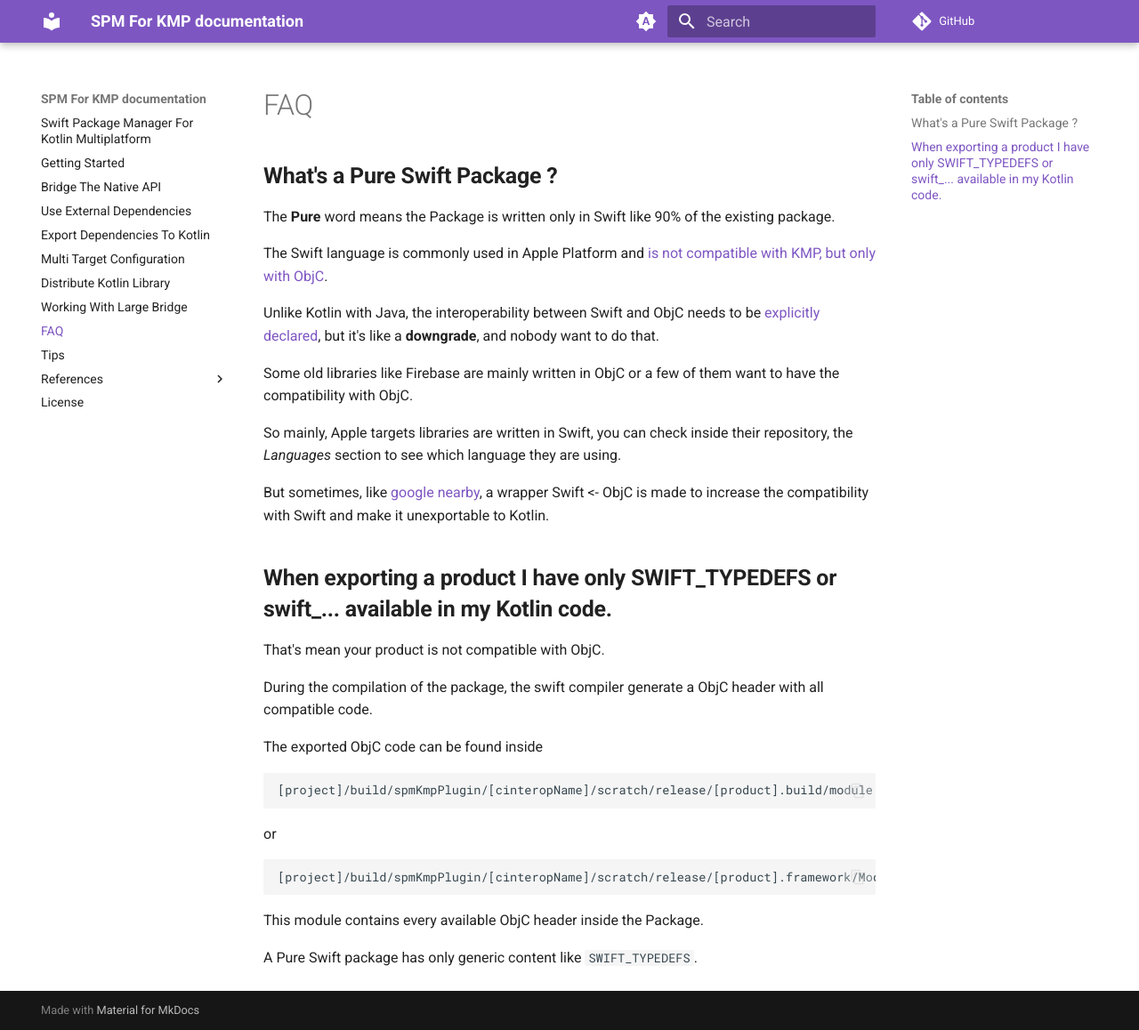
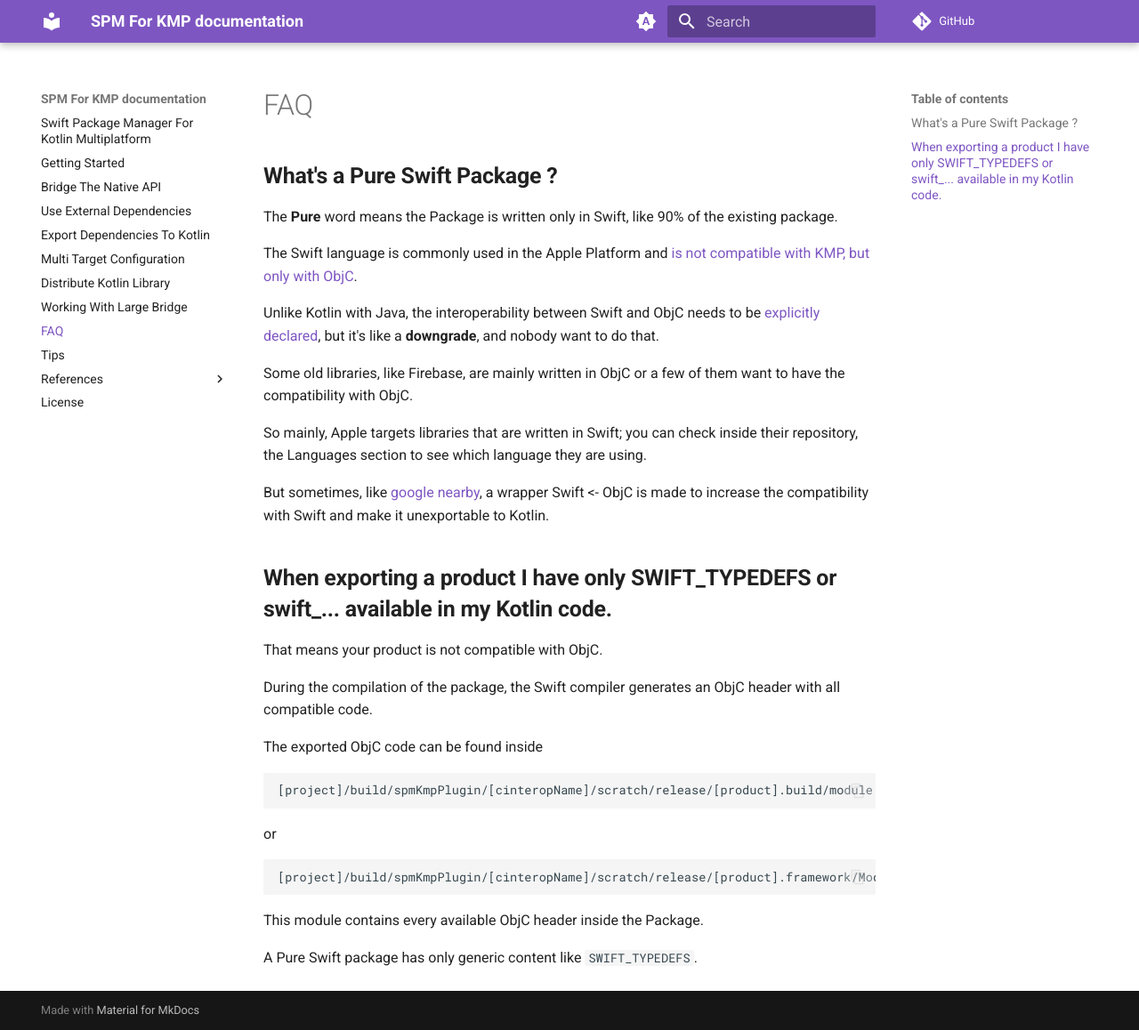
Before and after one commit to frankois944/spm4Kmp, an MkDocs documentation site: the page built from website/docs/faq.md, in a window 1280 px wide and 1158 px high. Shown: the whole window at 89% size. Built offline with MkDocs 1.6.1 and Material for MkDocs 9.7.7, drawn with Linux system fonts in a browser that asks for light colours; comment, search, counter and statistics services are not loaded.

````diff
--- a/website/docs/faq.md
+++ b/website/docs/faq.md
@@ -2,23 +2,23 @@
 
 ## **What's a Pure Swift Package ?**
 
-The **Pure** word means the Package is written only in Swift like 90% of the existing package.
+The **Pure** word means the Package is written only in Swift, like 90% of the existing package.
 
-The Swift language is commonly used in Apple Platform and [is not compatible with KMP, but only with ObjC](https://kotlinlang.org/docs/native-objc-interop.html#importing-swift-objective-c-libraries-to-kotlin).
+The Swift language is commonly used in the Apple Platform and [is not compatible with KMP, but only with ObjC](https://kotlinlang.org/docs/native-objc-interop.html#importing-swift-objective-c-libraries-to-kotlin).
 
 Unlike Kotlin with Java, the interoperability between Swift and ObjC needs to be [explicitly declared](https://www.hackingwithswift.com/example-code/language/what-is-the-objc-attribute), but it's like a **downgrade**, and nobody want to do that.
 
-Some old libraries like Firebase are mainly written in ObjC or a few of them want to have the compatibility with ObjC.
+Some old libraries, like Firebase, are mainly written in ObjC or a few of them want to have the compatibility with ObjC.
 
-So mainly, Apple targets libraries are written in Swift, you can check inside their repository, the *Languages* section to see which language they are using.
+So mainly, Apple targets libraries that are written in Swift; you can check inside their repository, the Languages section to see which language they are using.
 
 But sometimes, like [google nearby](https://github.com/frankois944/spm4Kmp/issues/68), a wrapper Swift <- ObjC is made to increase the compatibility with Swift and make it unexportable to Kotlin.
 
 ## **When exporting a product I have only SWIFT_TYPEDEFS or swift_... available in my Kotlin code.**
 
-That's mean your product is not compatible with ObjC.
+That means your product is not compatible with ObjC.
 
-During the compilation of the package, the swift compiler generate a ObjC header with all compatible code.
+During the compilation of the package, the Swift compiler generates an ObjC header with all compatible code.
 
 The exported ObjC code can be found inside
 ```
--- a/website/mkdocs.yml
+++ b/website/mkdocs.yml
@@ -1,7 +1,7 @@
 site_name: SPM For KMP documentation
 repo_url: https://github.com/frankois944/spm4Kmp
 site_author: François Dabonot
-site_description: Documentation for the plugin spmForKmp (Swift Package Manager For Kotlin Multiplatform), which helps to integrate Swift Package into a KMP project by importing his content or using a bridge.
+site_description: An alternative to the dying CocoaPods with custom Kotlin/Swift bridge for KMP.
 site_url: https://frankois944.github.io/spm4Kmp/
 nav:
   - index.md
````
Also changed, not shown: website/docs/bridgeWithDependencies.md (+3 -1 lines), website/docs/exportingDependencies.md (+3 -1 lines), website/docs/tips.md (+2 -2 lines), 5 other files.
